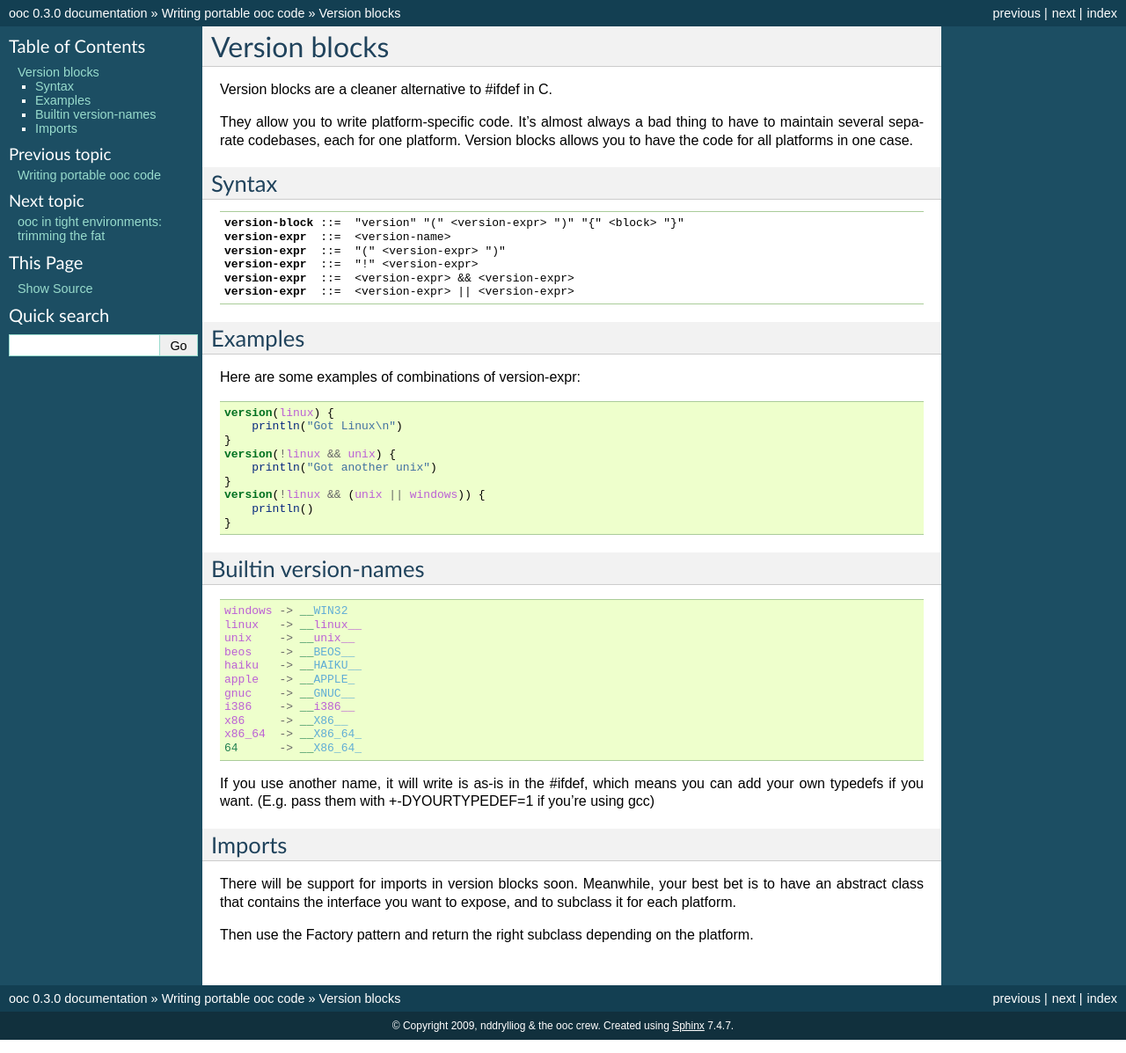
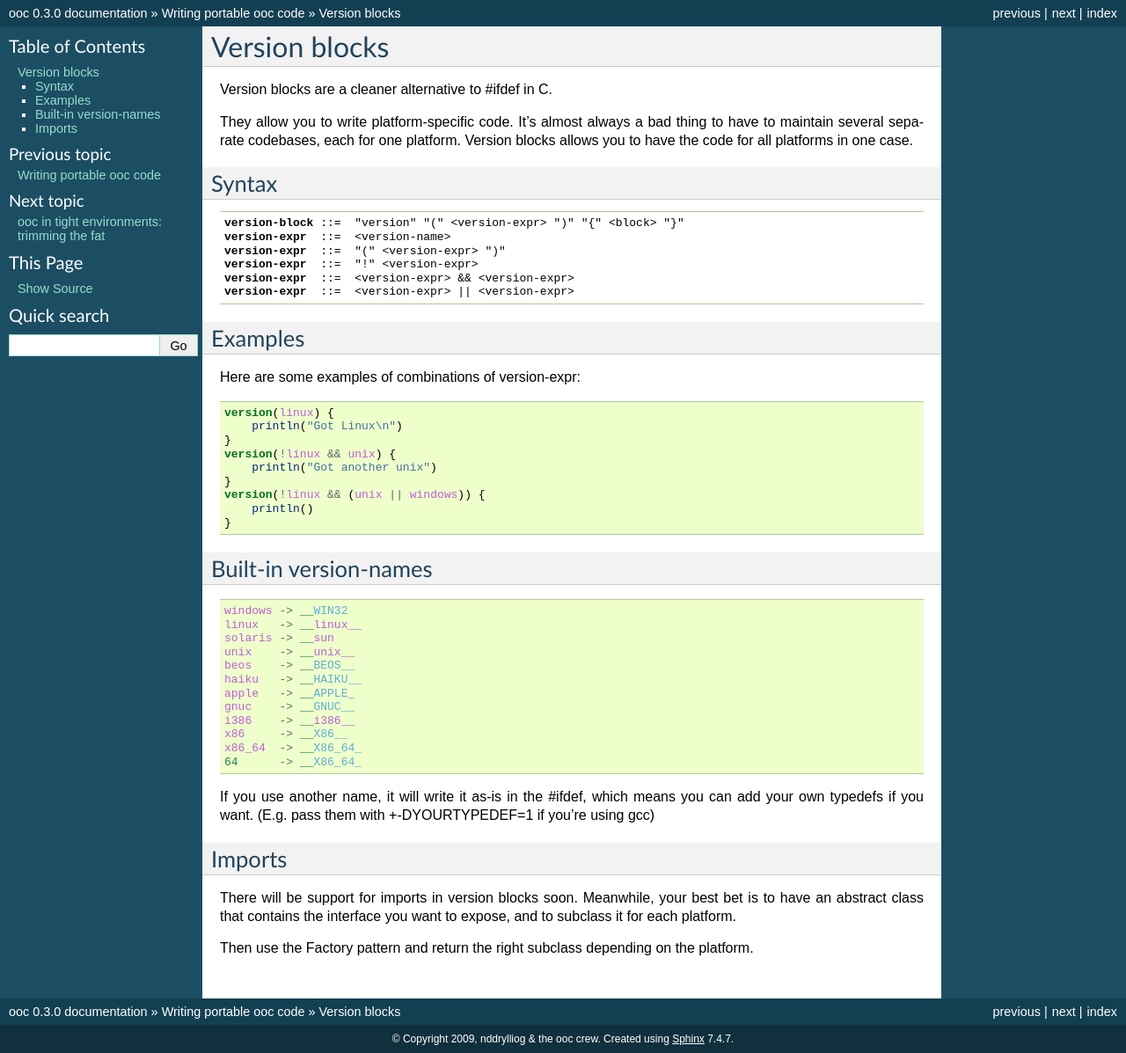
Before and after one commit to fasterthanlime/ooc-docs, a Sphinx documentation site: the page built from source/portable/version-blocks.rst, in a window 1280 px wide. Shown: the whole page at 88% size. Built offline with Sphinx 7.4.7, drawn with Linux system fonts in a browser that asks for light colours.

Commit message:
Added docs on new 'solaris' predefined version block

```diff
--- a/source/portable/version-blocks.rst
+++ b/source/portable/version-blocks.rst
@@ -34,13 +34,14 @@ Here are some examples of combinations of version-expr::
         println()
     }
 
-Builtin version-names
----------------------
+Built-in version-names
+----------------------
 
 ::
 
     windows -> __WIN32
     linux   -> __linux__
+    solaris -> __sun
     unix    -> __unix__
     beos    -> __BEOS__
     haiku   -> __HAIKU__
@@ -51,7 +52,7 @@ Builtin version-names
     x86_64  -> __X86_64_
     64      -> __X86_64_
 
-If you use another name, it will write is as-is in the #ifdef,
+If you use another name, it will write it as-is in the #ifdef,
 which means you can add your own typedefs if you want.
 (E.g. pass them with +-DYOURTYPEDEF=1 if you're using gcc)
 
```
